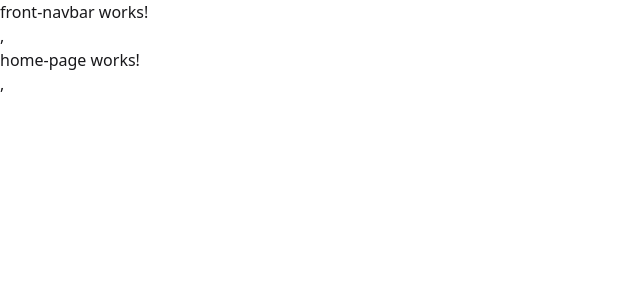
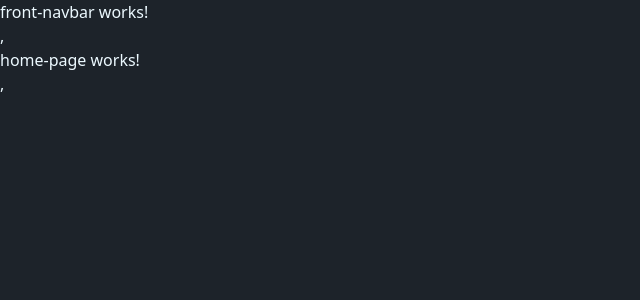
Before and after one commit to PPereaC/Vestis, an Angular app: page / in a window 1280 px wide. Shown: the top 300 px of the page, without its empty margins (0-640 px from the left). Built offline with nearby package versions, Linux system fonts and the light colour scheme.

Commit message:
feat(tema): actualizado el tema a oscuro y elegido el tema cupcake

```diff
--- a/src/index.html
+++ b/src/index.html
@@ -1,5 +1,5 @@
 <!doctype html>
-<html lang="en" data-theme="cupcake">
+<html lang="en" data-theme="dark">
 <head>
   <meta charset="utf-8">
   <title>Adidaw</title>
--- a/src/styles.css
+++ b/src/styles.css
@@ -1,7 +1,4 @@
-/* You can add global styles to this file, and also import other style files */
-
 @import "tailwindcss";
-
 @plugin "daisyui" {
-    themes: light --default, dark --prefersdark;
+  themes: light --default, dark --prefersdark, cupcake;
 }
```
